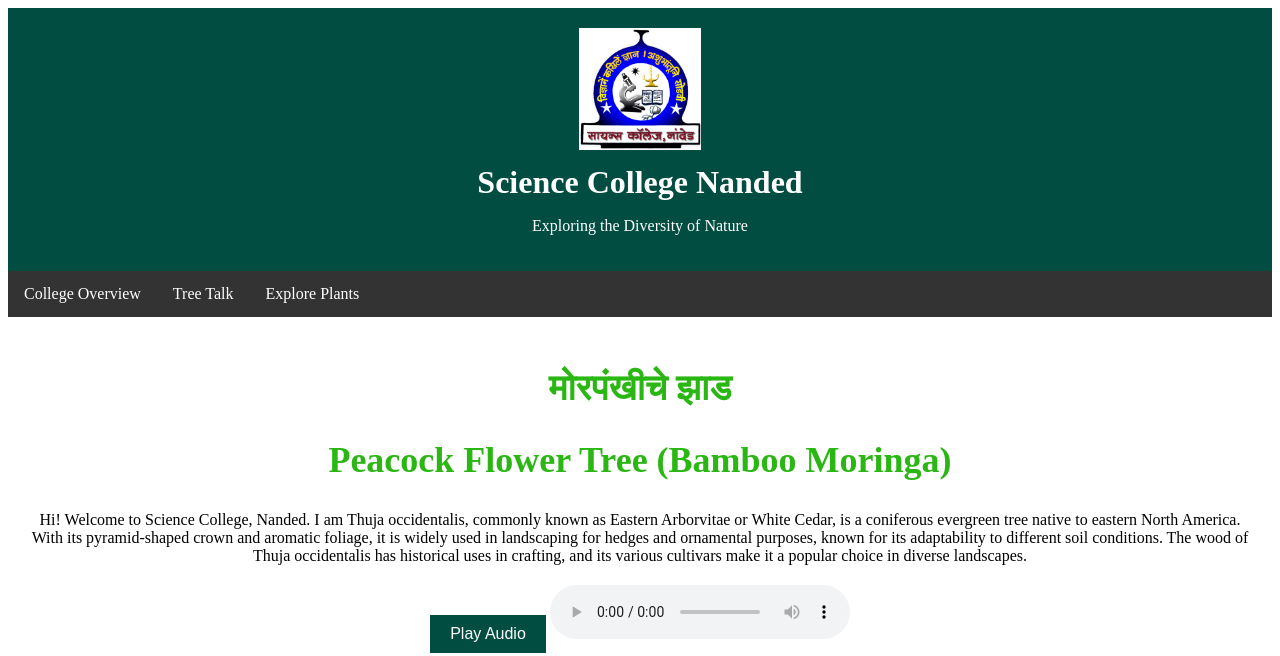
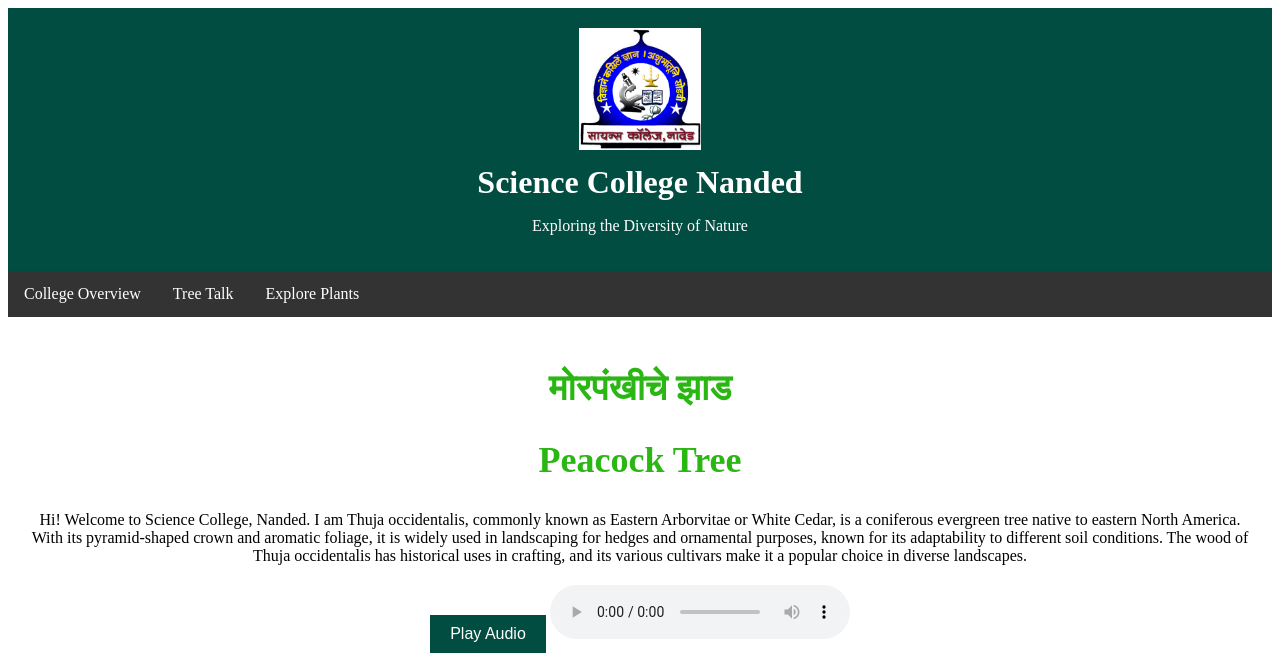
Before and after one commit to atharvp6212/Science_College_Nanded, a plain HTML site: page pages/morpankhi.html in a window 1280 px wide. Shown: the top 656 px of the page. Drawn offline with Linux system fonts and the light colour scheme.

Commit message:
Update morpankhi.html

```diff
--- a/pages/morpankhi.html
+++ b/pages/morpankhi.html
@@ -72,7 +72,7 @@
 
     <section class="plant-info">
         <h2>मोरपंखीचे झाड</h2>
-        <h2>Peacock Flower Tree (Bamboo Moringa)</h2>
+        <h2>Peacock Tree</h2>
         <div class="details">
             <!-- Plant information goes here -->
             <p>Hi! Welcome to Science College, Nanded. I am Thuja occidentalis, commonly known as Eastern Arborvitae or White Cedar, is a coniferous evergreen tree native to eastern North America. With its pyramid-shaped crown and aromatic foliage, it is widely used in landscaping for hedges and ornamental purposes, known for its adaptability to different soil conditions. The wood of Thuja occidentalis has historical uses in crafting, and its various cultivars make it a popular choice in diverse landscapes.</p>
```
